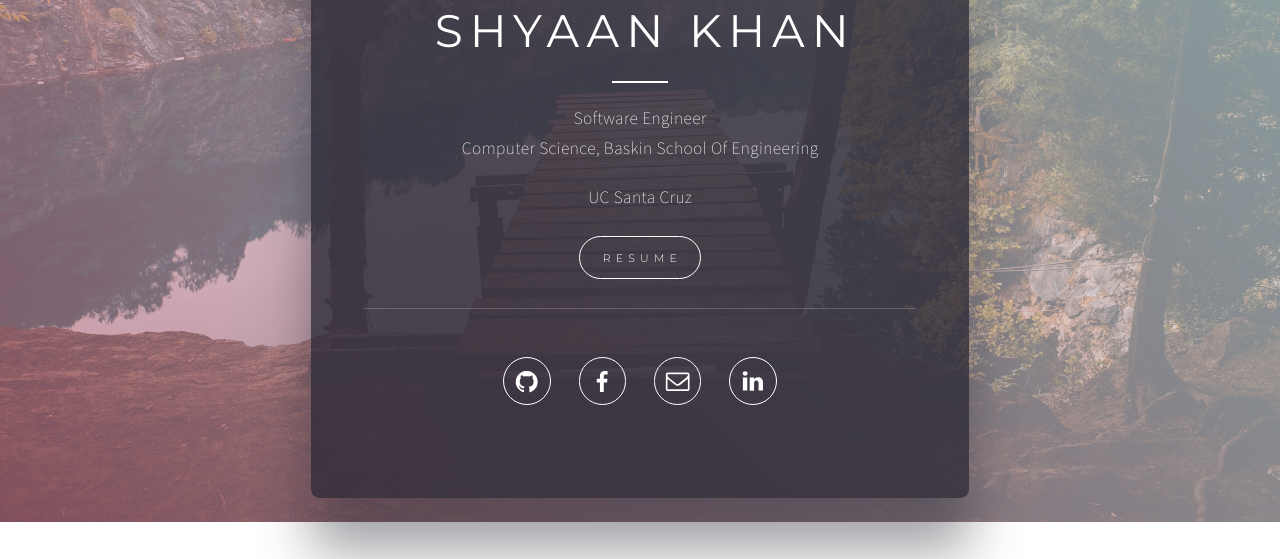
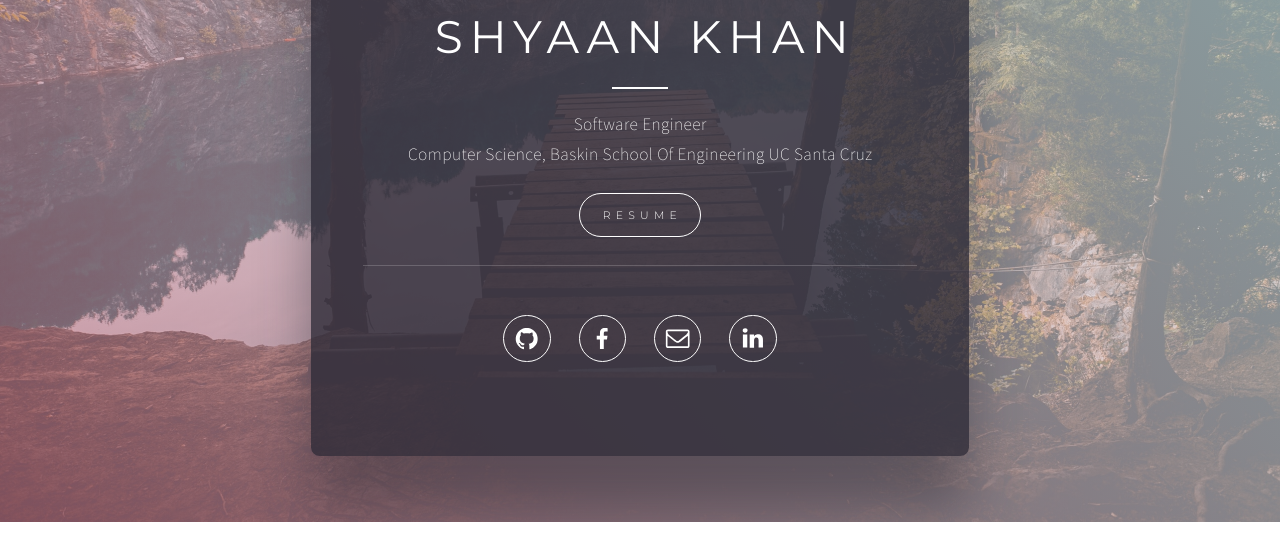
Before and after one commit to shyaankhan/skhan17.github.io, a plain HTML site: page index.html in a window 1280 px wide. Shown: the part 278-837 px from the top of the page. After the commit the page ends 800 px from the top, so only its background shows below. Drawn offline with Linux system fonts and the light colour scheme.

```diff
--- a/index.html
+++ b/index.html
@@ -26,7 +26,7 @@
                 </div>
                 <h1 id="text03">Shyaan Khan</h1>
                 <hr id="divider04">
-                <p id="text09">Software Engineer<br>Computer Science, Baskin School Of Engineering<br>UC Santa Cruz</p>
+                <p id="text09">Software Engineer<br>Computer Science, Baskin School Of Engineering UC Santa Cruz</p>
                 <ul id="buttons02" class="buttons"><li><a href="https://drive.google.com/file/d/1gpm-YENW4-4_Ma8I9gSZC2vMRfHtEqoO/view?usp=sharing"target="_blank" class="button n01">Resume</a></li></ul>
               </div>
             </div>
```
